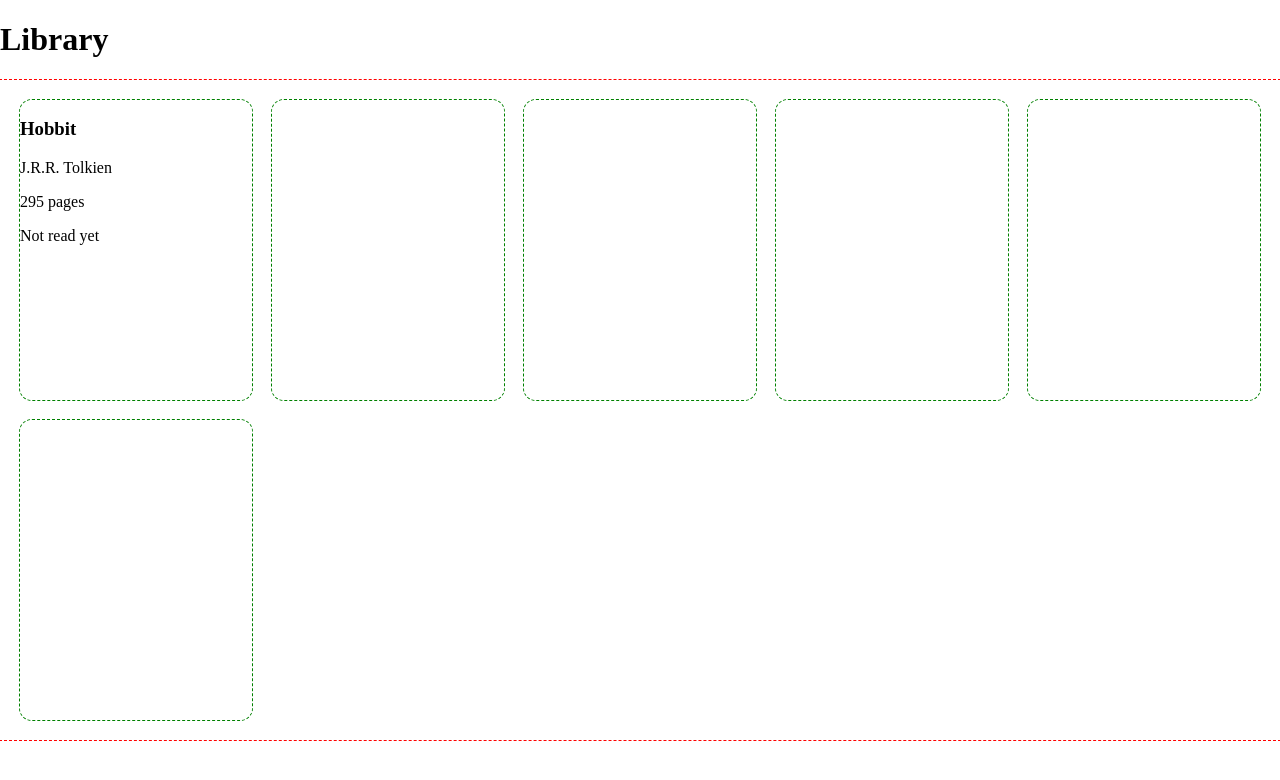
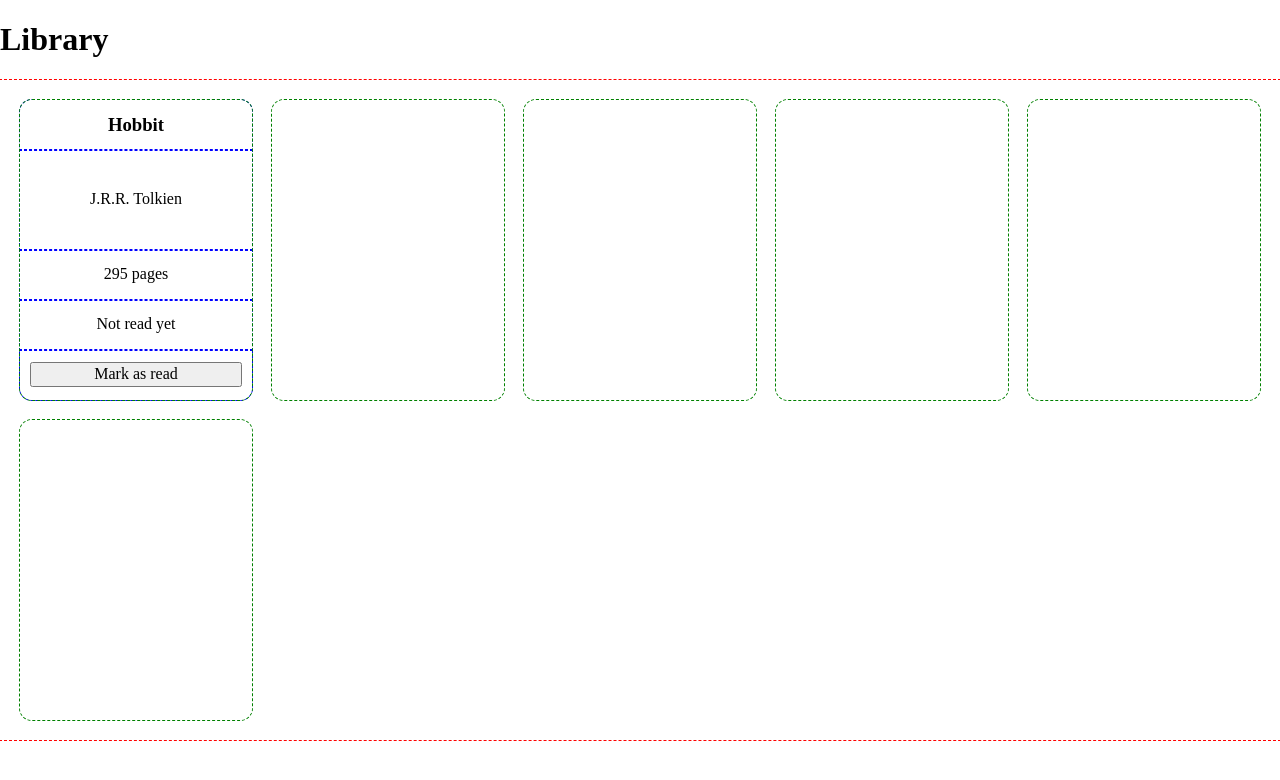
Before and after one commit to davmedeiros/library, a website: page index.html in a window 1280 px wide. Drawn offline with Linux system fonts and the light colour scheme.

Commit message:
Set general book card layout

```diff
--- a/css/styles.css
+++ b/css/styles.css
@@ -12,4 +12,24 @@
   /* TODO: Remove outline */
   outline: 1px dashed green;
   border-radius: 12px;
+  display: grid;
+  grid-template-rows: 50px 1fr 50px 50px 50px;
 }
+
+.book > * {
+  /* TODO: Remove outline */
+  outline: 1px dashed blue;
+  margin: 0;
+  padding: 0 10px;
+  display: grid;
+  align-items: center;
+  text-align: center;
+}
+
+.book > :first-child {
+  border-radius: 12px 12px 0 0;
+}
+
+.book > :last-child {
+  border-radius: 0 0 12px 12px;
+}
--- a/index.html
+++ b/index.html
@@ -19,6 +19,9 @@
           <p class="author">J.R.R. Tolkien</p>
           <p class="pages">295 pages</p>
           <p class="read">Not read yet</p>
+          <div class="actions">
+            <button type="button">Mark as read</button>
+          </div>
         </div>
         <div class="book"></div>
         <div class="book"></div>
```
